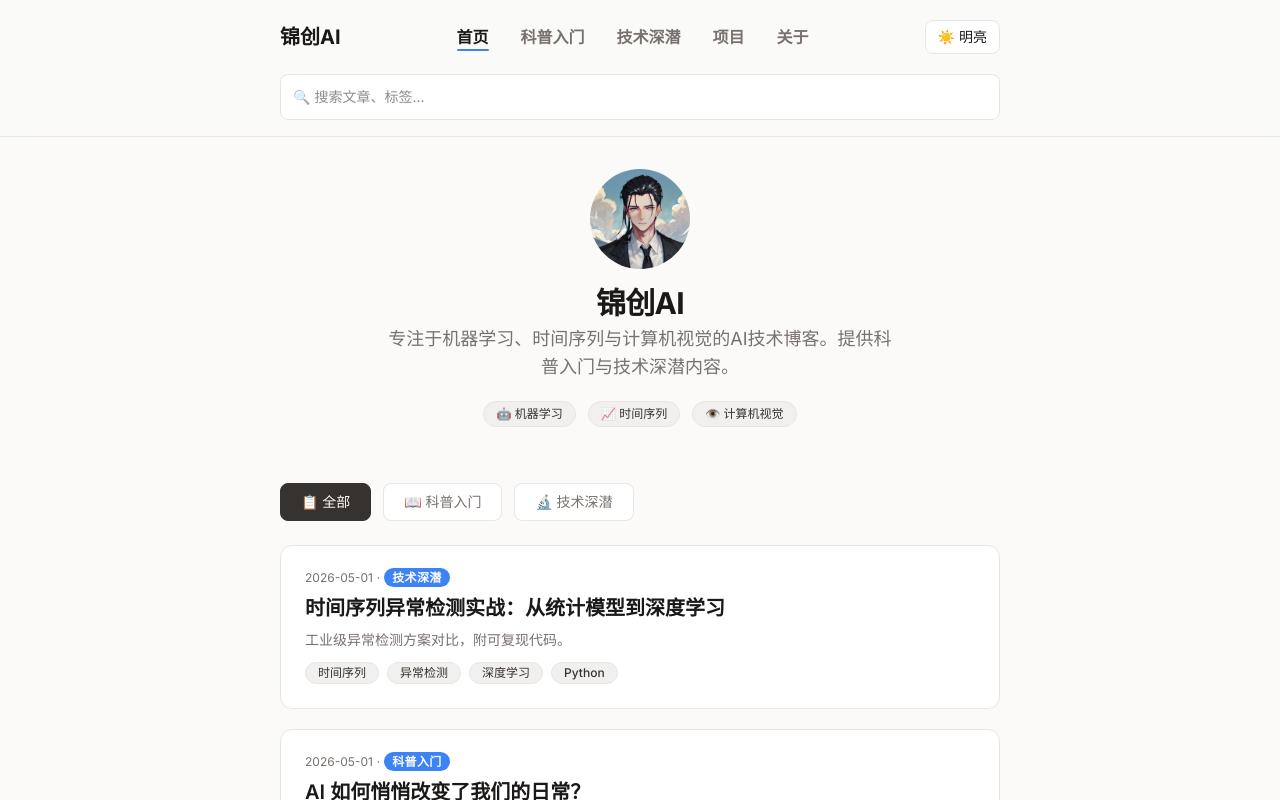
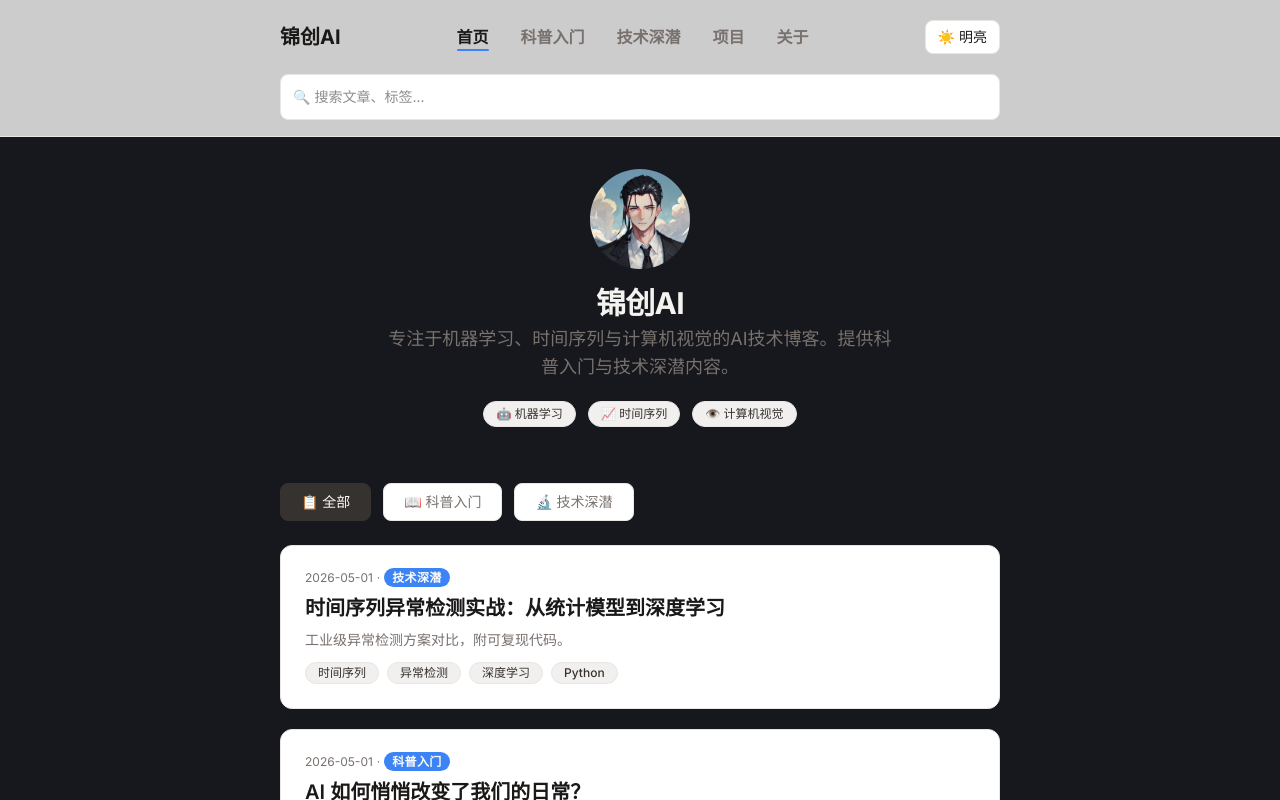
Before and after one commit to LiuCzj/jinc-ai-nextjs, a Next.js app: page / in a window 1280 px wide. Both pictures are taken after a click on the button "🌙 暗黑". Shown: the top 800 px of the page. Built offline with nearby package versions, Linux system fonts and the light colour scheme.

Commit message:
彻底修复暗色模式切换

```diff
--- a/app/globals.css
+++ b/app/globals.css
@@ -25,6 +25,7 @@
   --radius: 0.5rem;
 }
 
+/* 暗色模式变量 + 显式备用样式 */
 .dark {
   --color-background: hsl(220 15% 10%);
   --color-foreground: hsl(40 20% 95%);
@@ -52,6 +53,7 @@
     font-family: 'Inter', system-ui, -apple-system, sans-serif;
     line-height: 1.7;
     font-size: 16px;
+    transition: background-color 0.3s, color 0.3s;  /* 平滑过渡 */
   }
   a {
     color: hsl(217 91% 60%);
@@ -63,3 +65,9 @@
     text-underline-offset: 2px;
   }
 }
+
+/* 显式保障暗色模式下的 body 背景，避免变量被覆盖 */
+.dark body {
+  background-color: hsl(220 15% 10%);
+  color: hsl(40 20% 95%);
+}
--- a/components/theme-toggle.tsx
+++ b/components/theme-toggle.tsx
@@ -5,30 +5,29 @@ import { useEffect, useState } from "react";
 
 export default function ThemeToggle() {
   const { resolvedTheme, setTheme } = useTheme();
-  // mounted 状态可以确保只在客户端渲染图标，避免水合不匹配
   const [mounted, setMounted] = useState(false);
 
   useEffect(() => setMounted(true), []);
 
+  // 还未挂载时返回占位按钮，避免布局跳动和水合错误
   if (!mounted) {
-    // 还没挂载时，显示一个占位按钮，防止布局跳动
     return (
       <button
-        className="w-16 h-9 rounded-lg border border-border bg-card"
-        aria-label="切换暗色模式"
+        className="w-20 h-9 rounded-lg border border-border bg-card"
+        aria-label="loading"
       />
     );
   }
 
+  const isDark = resolvedTheme === "dark";
+
   return (
     <button
-      onClick={() =>
-        setTheme(resolvedTheme === "dark" ? "light" : "dark")
-      }
+      onClick={() => setTheme(isDark ? "light" : "dark")}
       className="bg-card border border-border text-foreground px-3 py-1.5 rounded-lg text-sm cursor-pointer transition hover:bg-secondary"
-      aria-label="切换暗色模式"
+      aria-label={isDark ? "切换到明亮模式" : "切换到暗黑模式"}
     >
-      {resolvedTheme === "dark" ? "☀️ 明亮" : "🌙 暗黑"}
+      {isDark ? "☀️ 明亮" : "🌙 暗黑"}
     </button>
   );
 }
```
